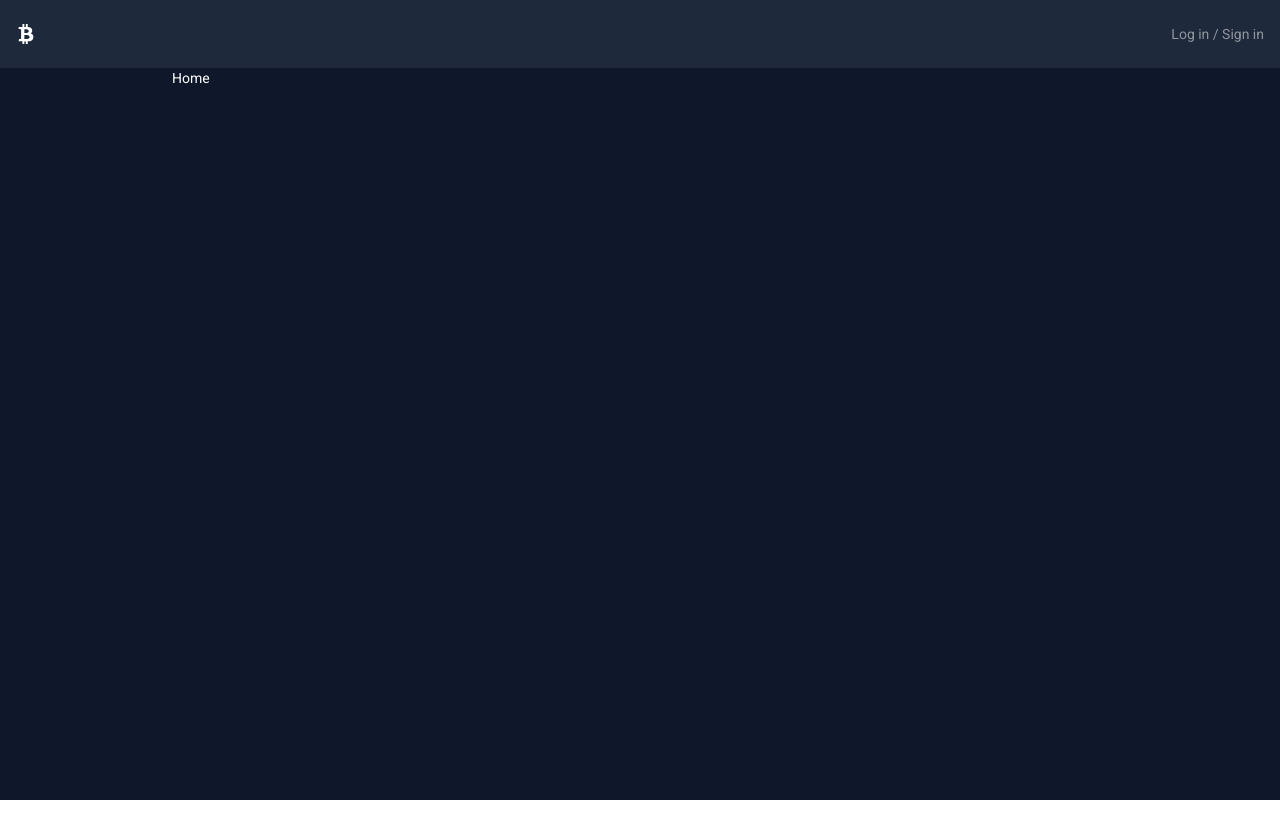
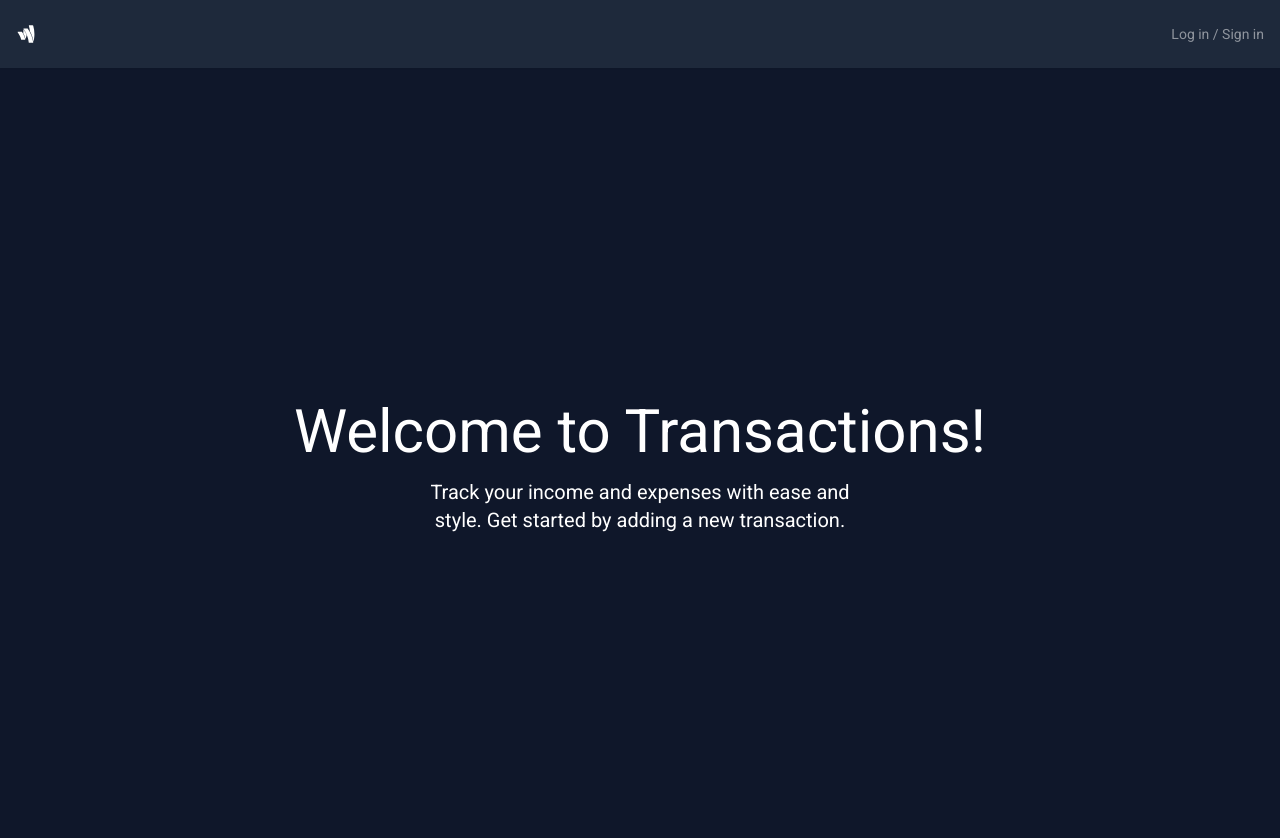
Before and after one commit to lehahorban/fullstack-transaction-client, a React (Vite) app: page / in a window 1280 px wide. Shown: the top 838 px of the page. Before the commit the page ends 800 px from the top, so only its background shows below. Built offline with nearby package versions, Linux system fonts and the light colour scheme.

Commit message:
add icon

```diff
--- a/src/components/Header/Header.tsx
+++ b/src/components/Header/Header.tsx
@@ -1,6 +1,6 @@
 import { FC } from 'react';
 import { Link, NavLink, useNavigate } from 'react-router-dom';
-import { FaBtc, FaSignOutAlt } from 'react-icons/fa';
+import { FaGoogleWallet, FaSignOutAlt } from 'react-icons/fa';
 import { useAuth } from '../../hooks/useAuth';
 import { useAppDispatch } from '../../store/hooks';
 import { logout } from '../../store/user/userSlice';
@@ -22,7 +22,7 @@ const Header: FC = () => {
   return (
     <header className="flex items-center bg-slate-800 p-4 shadow-sm backdrop-blur-sm">
       <Link to="/">
-        <FaBtc size={20} />
+        <FaGoogleWallet size={20} />
       </Link>
       {isAuth && (
         <nav className="ml-auto mr-10">
--- a/src/pages/Home.tsx
+++ b/src/pages/Home.tsx
@@ -1,7 +1,15 @@
-import { FC } from "react";
+import { FC } from 'react';
 
 const Home: FC = () => {
-  return <div>Home</div>;
+  return (
+    <div className="flex min-h-screen flex-col items-center justify-center  text-white">
+      <h1 className="mb-4 text-6xl">Welcome to Transactions!</h1>
+      <p className="max-w-md text-center text-xl">
+        Track your income and expenses with ease and style. Get started by
+        adding a new transaction.
+      </p>
+    </div>
+  );
 };
 
 export default Home;
```
